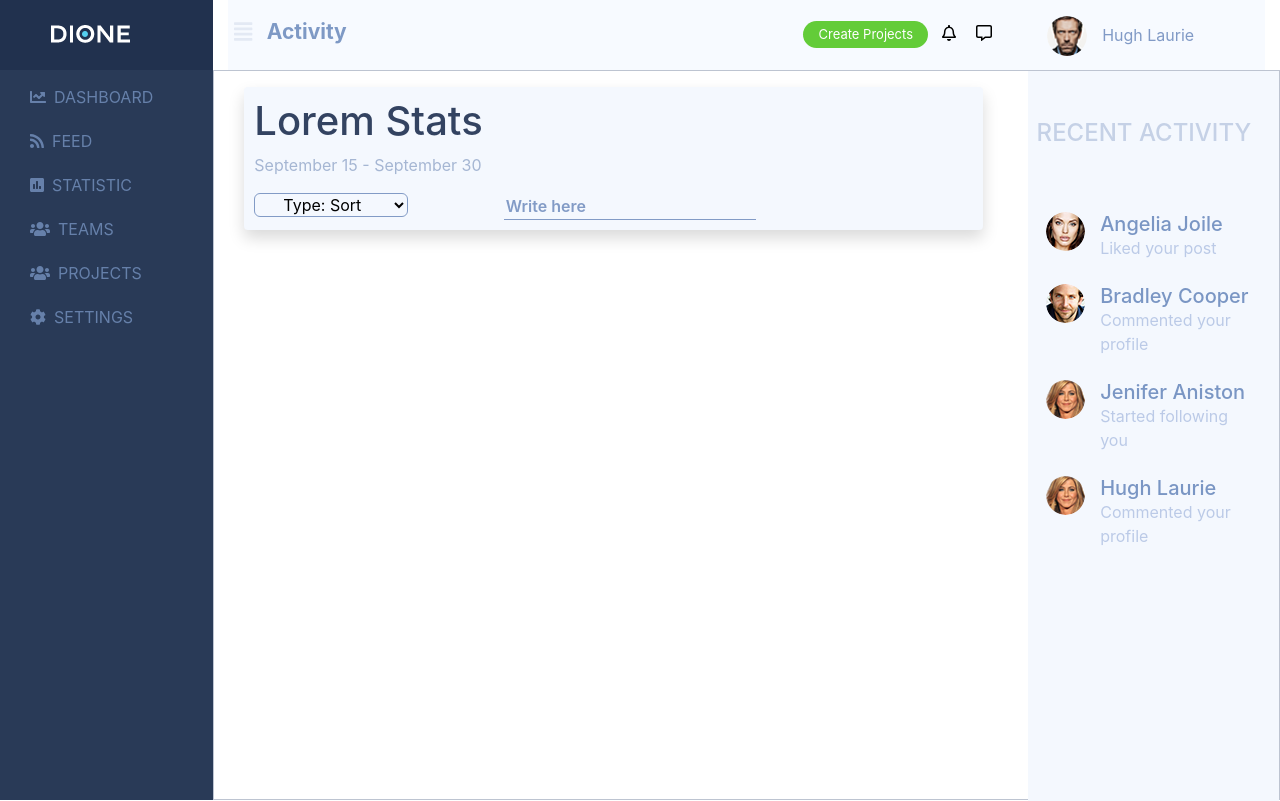
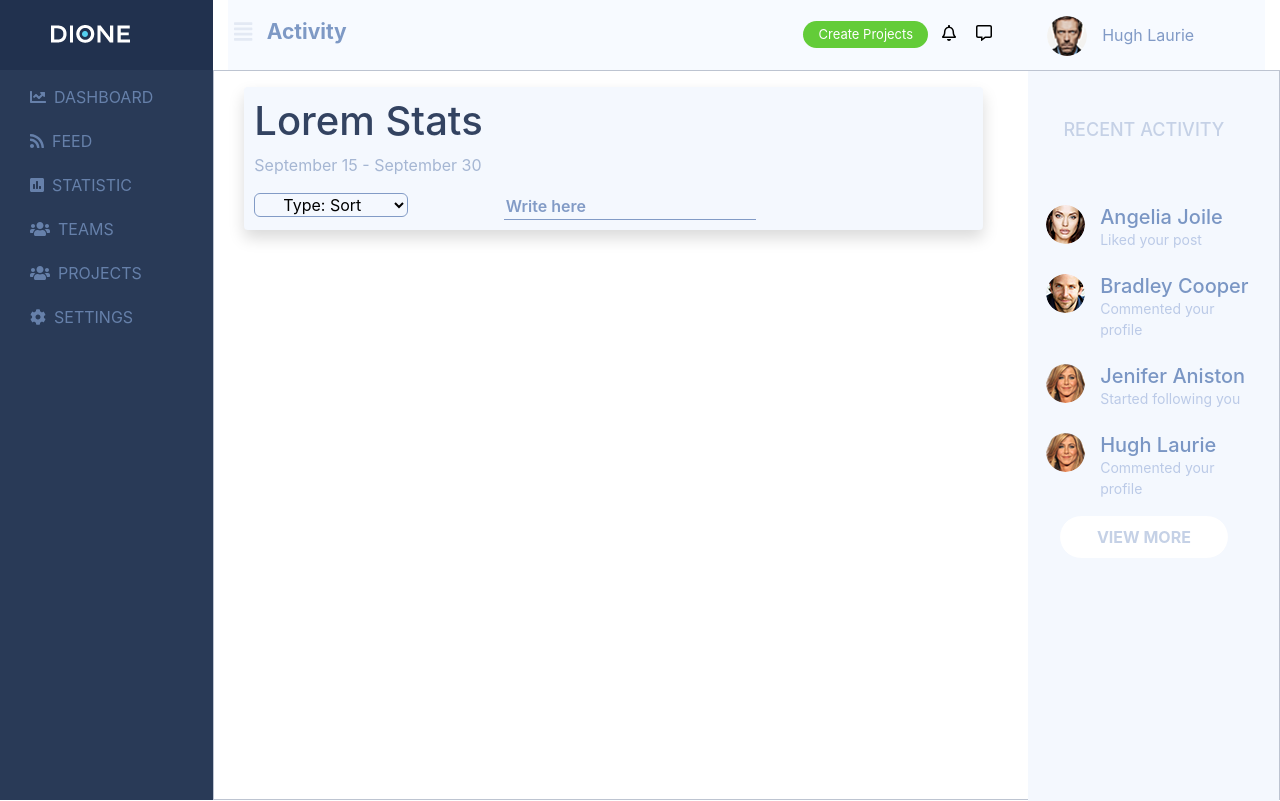
Before and after one commit to yllipetrovci/ylli-petrovci-react-js-boilerplate, a React (Create React App) app: page / in a window 1280 px wide. Built offline with nearby package versions, Linux system fonts and the light colour scheme.

Commit message:
add button view more

```diff
--- a/src/components/recent-activites.js
+++ b/src/components/recent-activites.js
@@ -88,6 +88,9 @@ const RecentActivities = (props) => {
                                 </div>
                             </div>
                         </li>
+                        <li className="text-center">
+                            <button type="button view-more">VIEW MORE</button>
+                        </li>
                     </ul>
                 </div>
             </div>
--- a/src/styles/recent-activities.scss
+++ b/src/styles/recent-activities.scss
@@ -7,12 +7,14 @@
   background-color: $recent-activity-bg-color;
   h4 {
     color: $recent-activity-header-color;
+    font-size: 18px;
   }
   h5 {
     color: $recent-activity-username-color;
   }
   p {
     color: $recent-activity-user-action-color;
+    font-size: 14px;
   }
   img {
     max-width: 70%;
@@ -23,5 +25,15 @@
     li {
       padding: 0;
     }
+    button {
+      border: 1px solid $recent-activity-bg-color;
+      font-size: 16px;
+      font-weight: bold;
+      color: $recent-activity-header-color;
+      padding: 4% 16%;
+      background: #fff;
+      border-radius: 50px;
+      outline: none;
+    }
   }
 }
```
